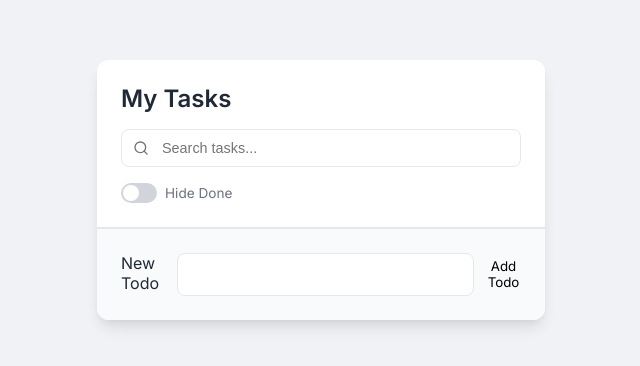
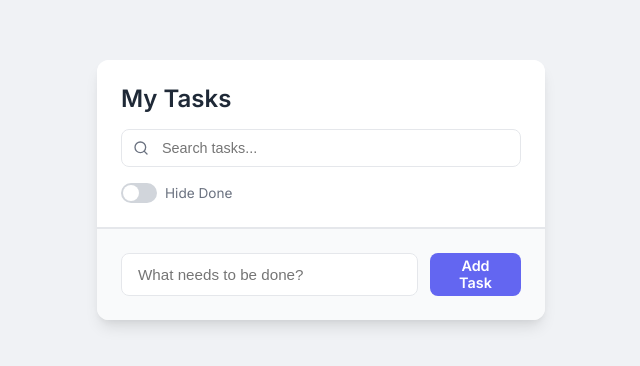
Before and after one commit to RodeoRhodia/advanced-todo-list, a React (Vite) app: page / in a window 1280 px wide. Shown: the part 210-576 px from the top of the page, without its empty margins (319-959 px from the left). Built offline with nearby package versions, Linux system fonts and the light colour scheme.

Commit message:
fix syntax className

```diff
--- a/src/TodoForm.jsx
+++ b/src/TodoForm.jsx
@@ -1,14 +1,16 @@
 export function TodoForm({ newTodoName, setNewTodoName, addNewTodo }) {
     return (
-        <div id="new-todo-form">
-            <label htmlFor="todo-input">New Todo</label>
+        <form id="new-todo-form" onSubmit={addNewTodo}>
             <input
                 type="text"
                 id="todo-input"
                 value={newTodoName}
                 onChange={(e) => setNewTodoName(e.target.value)}
+                placeholder="What needs to be done?"
             />
-            <button onClick={addNewTodo}>Add Todo</button>
-        </div>
+            <button className="btn-primary" type="submit">
+                Add Task
+            </button>
+        </form>
     );
 }
--- a/src/TodoItem.jsx
+++ b/src/TodoItem.jsx
@@ -8,11 +8,15 @@ export function TodoItem({ id, name, completed, toggleTodo, deleteTodo }) {
                     data-list-item-checkbox
                     onChange={(e) => toggleTodo(id, e.target.checked)}
                 />
+                <span className="custom-checkbox"></span>
                 <span data-list-item-text>{name}</span>
             </label>
-            <button onClick={() => deleteTodo(id)} data-button-delete>
-                Delete
-            </button>
+            <div className="action-buttons">
+            <button href="#edit-modal" data-button-edit className="btn-icon">Edit</button>
+                <button className="btn-icon danger" onClick={() => deleteTodo(id)} data-button-delete>
+                    Delete
+                </button>
+            </div>
         </li>
     );
 }
```
